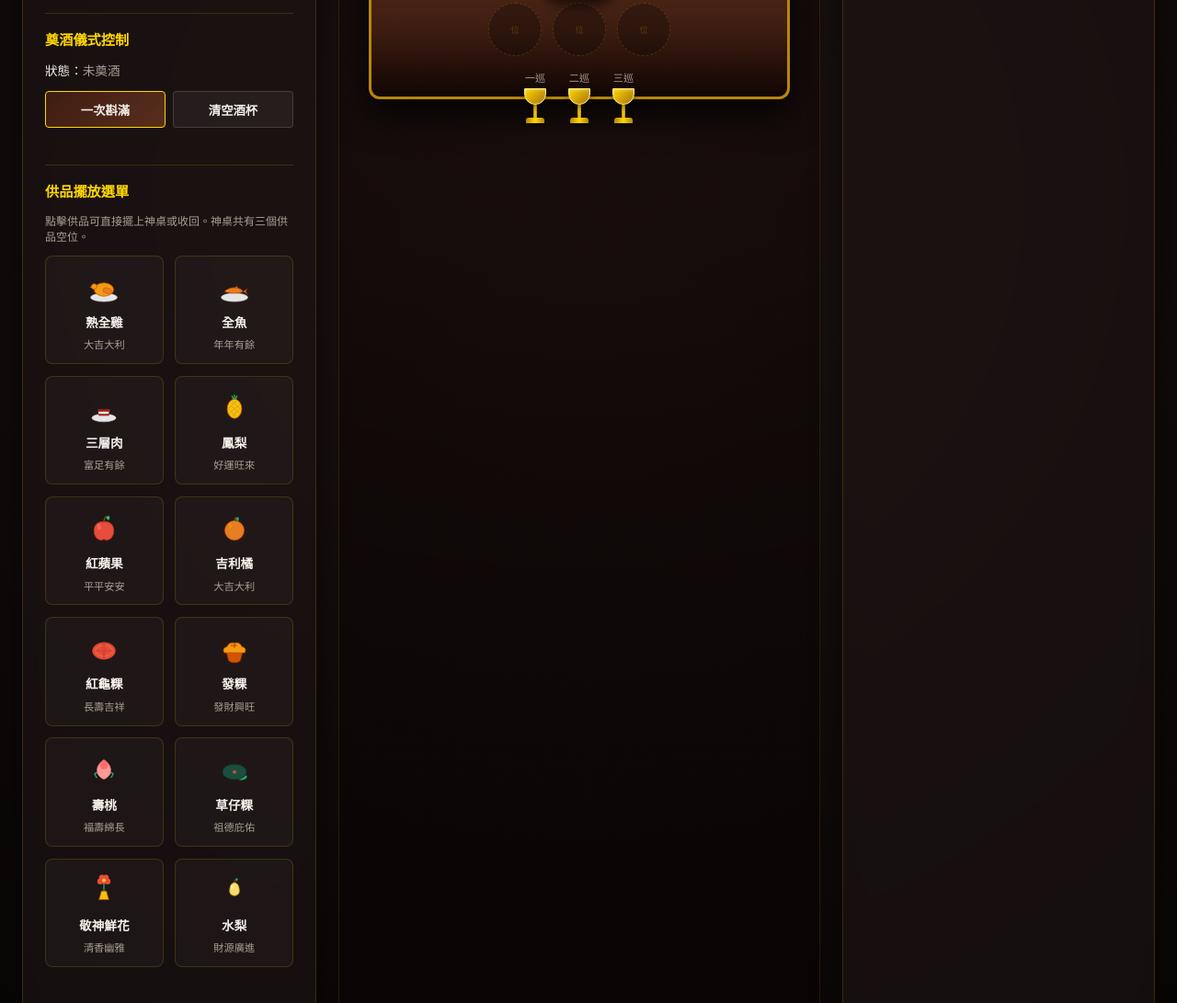
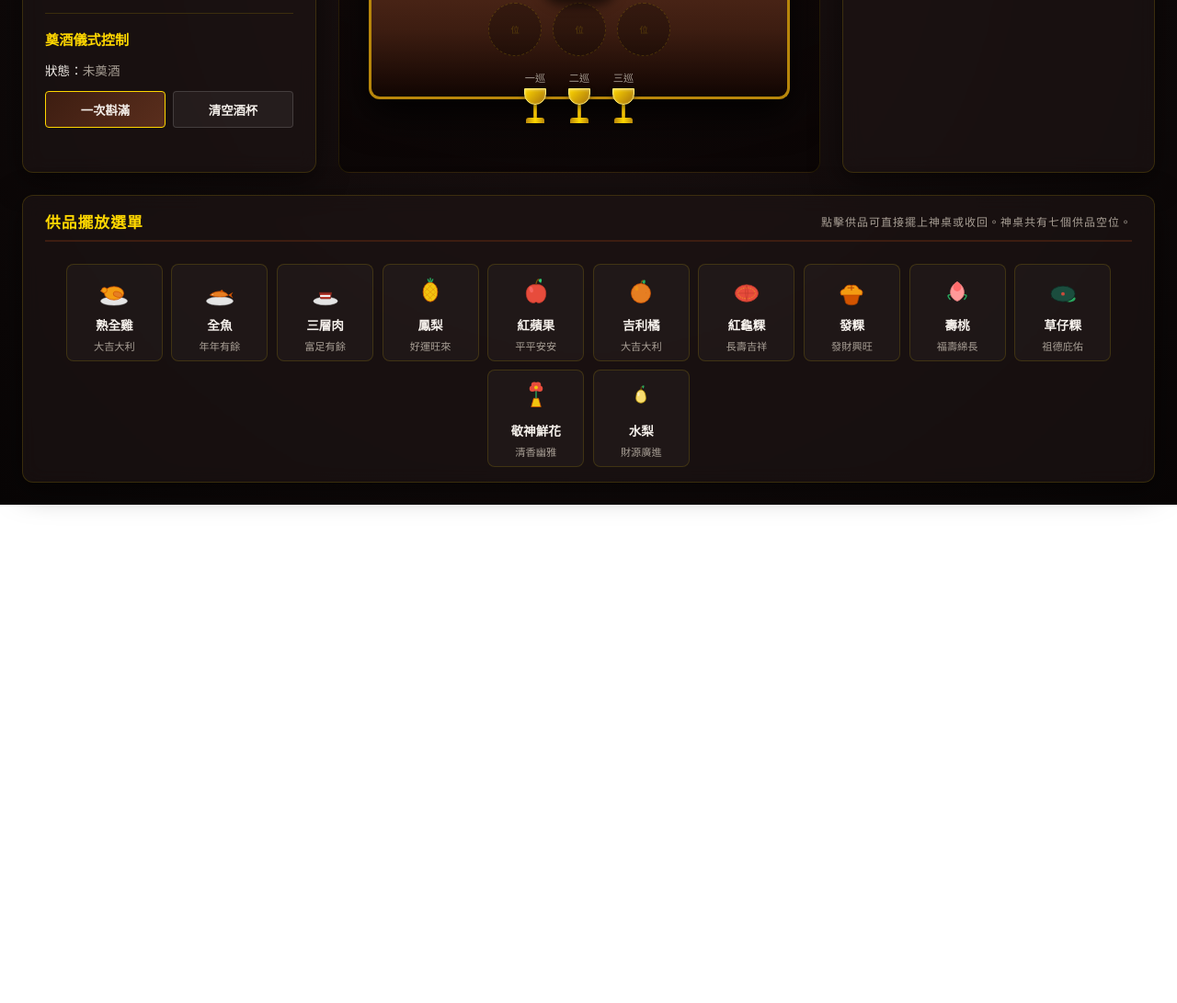
Before and after one commit to Labujuice/Virtual-ancestor-worship, a plain HTML site: page index.html in a window 1280 px wide. Shown: the part 695-1786 px from the top of the page at 92% size. After the commit the page ends 1244 px from the top, so only its background shows below. Drawn offline with Linux system fonts and the light colour scheme.

Commit message:
feat: add offerings menu section with dynamic button generation

```diff
--- a/index.html
+++ b/index.html
@@ -130,7 +130,10 @@
       flex: 1;
       display: grid;
       grid-template-columns: 320px 1fr 340px;
-      grid-template-areas: "control altar burner";
+      grid-template-rows: 1fr auto;
+      grid-template-areas:
+        "control altar burner"
+        "offerings-menu offerings-menu offerings-menu";
       gap: 1.5rem;
       padding: 1.5rem;
       max-width: 1600px;
@@ -149,6 +152,12 @@
 
     #burner-panel {
       grid-area: burner;
+    }
+
+    #offerings-menu-panel {
+      grid-area: offerings-menu;
+      height: auto;
+      padding: 1rem 1.5rem;
     }
 
     @media (max-width: 1100px) {
@@ -158,6 +167,7 @@
         grid-template-areas:
           "altar"
           "control"
+          "offerings-menu"
           "burner";
         height: auto;
         overflow-y: auto;
@@ -763,21 +773,24 @@
        細項 5.4: 供品與插槽樣式
        ========================================== */
     .offering-list {
-      display: grid;
-      grid-template-columns: repeat(2, 1fr);
-      gap: 0.8rem;
+      display: flex;
+      flex-wrap: wrap;
+      gap: 0.6rem;
+      justify-content: center;
+      width: 100%;
     }
 
     .offering-btn {
       background: rgba(255, 255, 255, 0.03);
       border: 1px solid var(--glass-border);
       border-radius: 8px;
-      padding: 0.8rem 0.5rem;
+      padding: 0.5rem 0.3rem;
+      width: 105px;
       cursor: pointer;
       display: flex;
       flex-direction: column;
       align-items: center;
-      gap: 0.4rem;
+      gap: 0.3rem;
       transition: all 0.25s ease;
       color: var(--text-light);
       position: relative;
@@ -1129,13 +1142,6 @@
         <div style="display: grid; grid-template-columns: 1fr 1fr; gap: 0.5rem;">
           <button class="btn-submit" onclick="pourAllCups()" style="margin-top: 0">一次斟滿</button>
           <button class="btn-submit" onclick="clearAllCups()" style="margin-top: 0; background: rgba(255,255,255,0.05); border-color: rgba(255,255,255,0.15)">清空酒杯</button>
-        </div>
-      </div>
-
-      <div style="margin-bottom: 1.5rem; padding-top: 1rem; border-top: 1px solid var(--glass-border);">
-        <h3 style="font-size: 0.95rem; color: var(--theme-gold); margin-bottom: 0.8rem; font-family: var(--font-tablet)">供品擺放選單</h3>
-        <p style="font-size: 0.75rem; color: var(--text-muted); margin-bottom: 0.8rem;">點擊供品可直接擺上神桌或收回。神桌共有三個供品空位。</p>
-        <div class="offering-list" id="offering-selection-list">
         </div>
       </div>
     </section>
@@ -1296,6 +1302,17 @@
       <div style="display: grid; grid-template-columns: 1fr 1fr; gap: 0.5rem;">
         <button class="btn-submit" onclick="burnOne()" style="margin-top: 0">燒一張</button>
         <button class="btn-submit" id="btn-auto-burn" onclick="toggleAutoBurn()" style="margin-top: 0; background: rgba(255,255,255,0.05); border-color: rgba(255,255,255,0.15)">自動連燒</button>
+      </div>
+    </section>
+
+    <!-- 底部供品選單 -->
+    <section class="panel" id="offerings-menu-panel">
+      <h2 class="panel-title" style="font-size: 1.05rem;">
+        供品擺放選單
+        <span style="font-size: 0.75rem; color: var(--text-muted); font-weight: normal; margin-left: 10px;">點擊供品可直接擺上神桌或收回。神桌共有七個供品空位。</span>
+      </h2>
+      <div class="offering-list" id="offering-selection-list">
+        <!-- 會由 JS 動態生成供品按鈕 -->
       </div>
     </section>
   </main>
```
